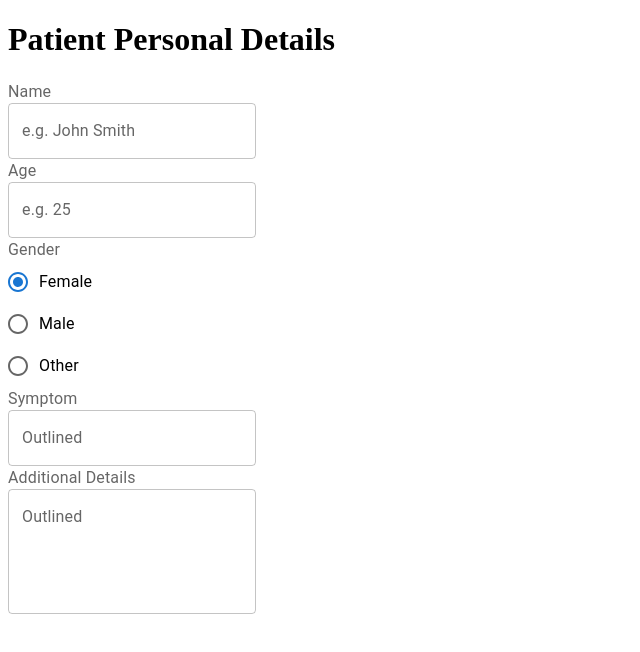
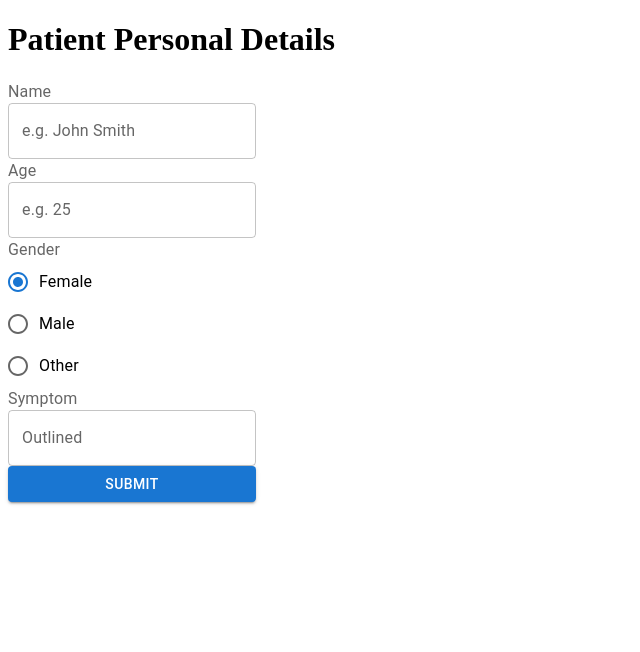
Before and after one commit to jacquesjbotha/TatariHackathon, a Next.js app in the folder DiaKnowsMe/reactapp/: page /symptom in a window 1280 px wide. Shown: the top 652 px of the page, without its empty margins (0-640 px from the left). Built offline with nearby package versions, Linux system fonts and the light colour scheme.

Commit message:
remove additional details & add submit button

```diff
--- a/DiaKnowsMe/reactapp/src/pages/symptom/index.tsx
+++ b/DiaKnowsMe/reactapp/src/pages/symptom/index.tsx
@@ -5,15 +5,13 @@ import FormControlLabel from '@mui/material/FormControlLabel';
 import FormControl from '@mui/material/FormControl';
 import FormLabel from '@mui/material/FormLabel';
 import { TextField } from '@mui/material';
-
+import Button from '@mui/material/Button';
 
 export default function Symptom() {
   return (
 
     <div>
       <h1>Patient Personal Details</h1>
-
-
       <FormControl>
       <FormLabel id="demo-radio-buttons-group-label">Name</FormLabel>
       <TextField id="outlined-basic" label="e.g. John Smith" variant="outlined" />
@@ -32,14 +30,10 @@ export default function Symptom() {
       </RadioGroup>
       <FormLabel id="demo-radio-buttons-group-label">Symptom</FormLabel>
       <TextField id="outlined-basic" label="Outlined" variant="outlined" />
-      <FormLabel id="demo-radio-buttons-group-label">Additional Details</FormLabel>
-      <TextField
-          id="outlined-multiline-static"
-          multiline
-          rows={4}
-          label="Outlined"
-        />
 
+      <Button variant="contained" >
+        Submit
+      </Button>
 
 
     </FormControl>
```
